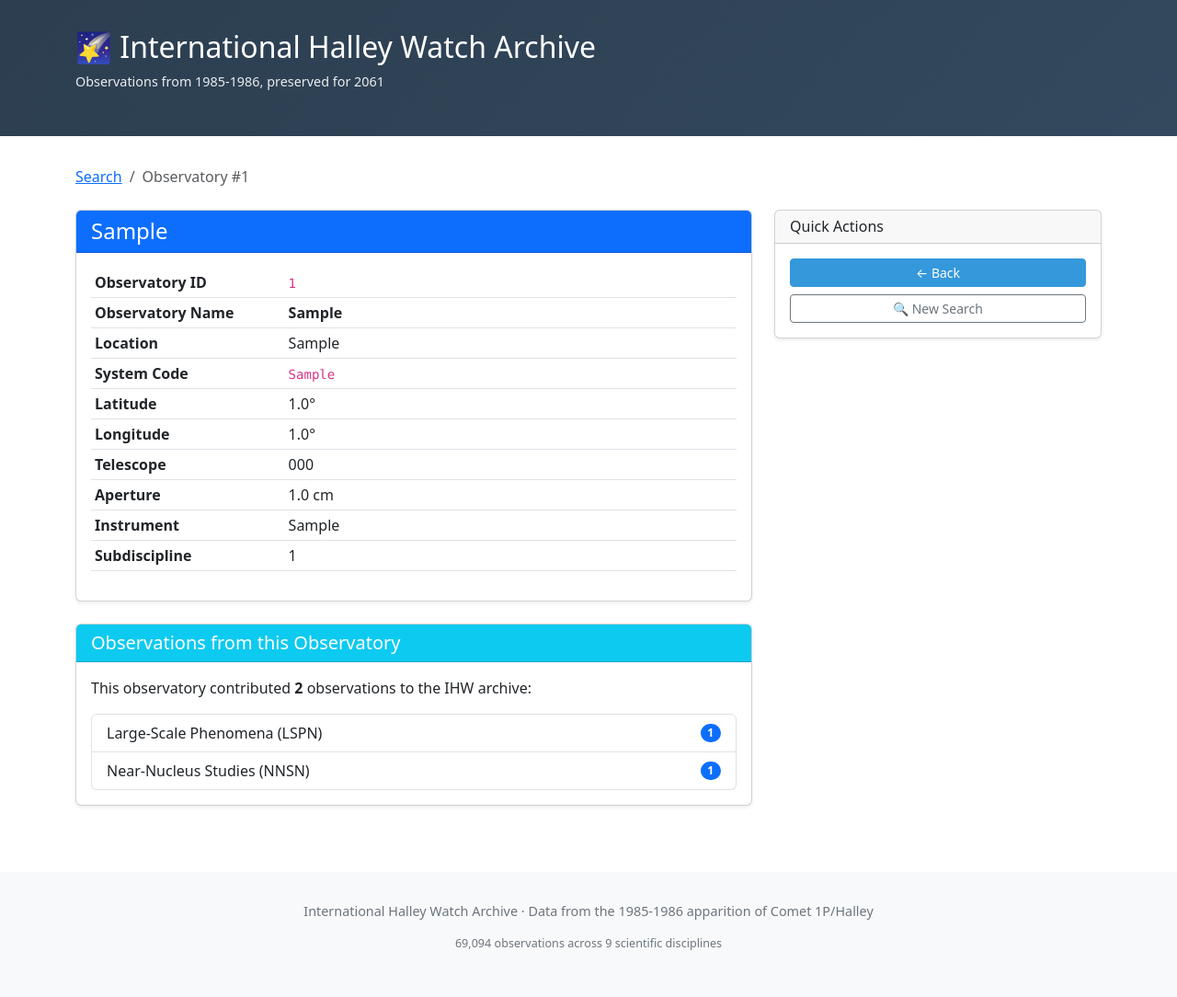
After one commit to awarnock3/IHWWebApp, a Django app: page /search/observatory/1/ in a window 1280 px wide. The commit adds this page. Shown: the whole page at 92% size. Run offline with Django 4.2, Linux system fonts and the light colour scheme; tables that the repository leaves empty hold one stand-in row (values such as "Sample post").

Commit message:
Add Observatory Detail page with linked metadata
Created a dedicated page showing observatory information from apx_ihw_obscodes:
- Observatory name, location, coordinates (lat/lon)
- Telescope and aperture details
- Instrument information
- System code and subdiscipline
- Observation counts by network (LSPN, NNSN)

Observatory name in metadata sections now links to detail page using
Django's format_html for safe URL generation.

Updated observation_detail.html template to render HTML links safely
with |safe filter.

Example: Observatory #813 shows 78 observations (75 LSPN, 3 NNSN)

Co-authored-by: Copilot <223556219+Copilot@users.noreply.github.com>

```diff
--- a/IHWApp/core/models.py
+++ b/IHWApp/core/models.py
@@ -6,6 +6,8 @@ All models have managed=False to preserve legacy database
 from django.db import models
 from django.urls import reverse
 from django.conf import settings
+from django.utils.html import format_html
+from django.utils.safestring import mark_safe
 import os
 
 
@@ -1791,9 +1793,10 @@ def format_metadata_value(field_name, value, metadata_obj):
     if field_name == 'observatory_id' and value:
         try:
             obs = ApxIhwObscodes.objects.get(id=value)
-            if obs.location:
-                return f"{obs.observatory} ({obs.location})"
-            return obs.observatory
+            obs_name = f"{obs.observatory} ({obs.location})" if obs.location else obs.observatory
+            # Create link to observatory detail page
+            url = reverse('search:observatory-detail', kwargs={'observatory_id': value})
+            return format_html('<a href="{}">{}</a>', url, obs_name)
         except ApxIhwObscodes.DoesNotExist:
             return f"Observatory #{value}"
 
--- a/IHWApp/search/urls.py
+++ b/IHWApp/search/urls.py
@@ -12,4 +12,5 @@ urlpatterns = [
     path('observation/<int:pk>/', views.ObservationDetailView.as_view(), name='observation-detail'),
     path('observation/<int:pk>/fits-header/', views.FitsHeaderView.as_view(), name='fits-header'),
     path('observation/<int:pk>/pds-label/', views.PdsLabelView.as_view(), name='pds-label'),
+    path('observatory/<int:observatory_id>/', views.ObservatoryDetailView.as_view(), name='observatory-detail'),
 ]
--- a/IHWApp/search/views.py
+++ b/IHWApp/search/views.py
@@ -563,3 +563,37 @@ class FileViewerView(TemplateView):
         context['is_binary'] = False
 
         return context
+
+
+class ObservatoryDetailView(DetailView):
+    """Display details for a specific observatory from apx_ihw_obscodes"""
+    model = None  # We'll import ApxIhwObscodes dynamically
+    template_name = 'search/observatory_detail.html'
+    context_object_name = 'observatory'
+
+    def get_object(self):
+        from core.models import ApxIhwObscodes
+        try:
+            return ApxIhwObscodes.objects.get(pk=self.kwargs['observatory_id'])
+        except ApxIhwObscodes.DoesNotExist:
+            raise Http404("Observatory not found")
+
+    def get_context_data(self, **kwargs):
+        context = super().get_context_data(**kwargs)
+
+        # Count observations from this observatory
+        observatory_id = self.kwargs['observatory_id']
+
+        # Count from various metadata tables that reference this observatory
+        from core.models import IdxMetaLspn, IdxMetaNnsn
+
+        lspn_count = IdxMetaLspn.objects.filter(observatory_id=observatory_id).count()
+        nnsn_count = IdxMetaNnsn.objects.filter(observatory_id=observatory_id).count()
+
+        context['observation_counts'] = {
+            'lspn': lspn_count,
+            'nnsn': nnsn_count,
+            'total': lspn_count + nnsn_count,
+        }
+
+        return context
--- a/IHWApp/templates/search/observation_detail.html
+++ b/IHWApp/templates/search/observation_detail.html
@@ -151,7 +151,7 @@
                                 {% for label, value in fields %}
                                 <tr>
                                     <th style="width: 45%;">{{ label }}</th>
-                                    <td>{{ value }}</td>
+                                    <td>{{ value|safe }}</td>
                                 </tr>
                                 {% endfor %}
                             </tbody>
--- /dev/null
+++ b/IHWApp/templates/search/observatory_detail.html
@@ -0,0 +1,124 @@
+{% extends "base.html" %}
+
+{% block title %}Observatory #{{ observatory.id }} - {{ observatory.observatory }} - International Halley Watch{% endblock %}
+
+{% block content %}
+<nav aria-label="breadcrumb" class="mb-4">
+    <ol class="breadcrumb">
+        <li class="breadcrumb-item"><a href="{% url 'search:search' %}">Search</a></li>
+        <li class="breadcrumb-item active">Observatory #{{ observatory.id }}</li>
+    </ol>
+</nav>
+
+<div class="row">
+    <div class="col-lg-8">
+        <div class="card shadow-sm mb-4">
+            <div class="card-header bg-primary text-white">
+                <h2 class="h4 mb-0">{{ observatory.observatory }}</h2>
+            </div>
+            <div class="card-body">
+                <table class="table table-sm">
+                    <tbody>
+                        <tr>
+                            <th style="width: 30%;">Observatory ID</th>
+                            <td><code>{{ observatory.id }}</code></td>
+                        </tr>
+                        <tr>
+                            <th>Observatory Name</th>
+                            <td><strong>{{ observatory.observatory }}</strong></td>
+                        </tr>
+                        {% if observatory.location %}
+                        <tr>
+                            <th>Location</th>
+                            <td>{{ observatory.location }}</td>
+                        </tr>
+                        {% endif %}
+                        <tr>
+                            <th>System Code</th>
+                            <td><code>{{ observatory.system }}</code></td>
+                        </tr>
+                        {% if observatory.lat %}
+                        <tr>
+                            <th>Latitude</th>
+                            <td>{{ observatory.lat }}°</td>
+                        </tr>
+                        {% endif %}
+                        {% if observatory.lon %}
+                        <tr>
+                            <th>Longitude</th>
+                            <td>{{ observatory.lon }}°</td>
+                        </tr>
+                        {% endif %}
+                        {% if observatory.telescope %}
+                        <tr>
+                            <th>Telescope</th>
+                            <td>{{ observatory.telescope }}</td>
+                        </tr>
+                        {% endif %}
+                        {% if observatory.aperture %}
+                        <tr>
+                            <th>Aperture</th>
+                            <td>{{ observatory.aperture }} cm</td>
+                        </tr>
+                        {% endif %}
+                        {% if observatory.instrument %}
+                        <tr>
+                            <th>Instrument</th>
+                            <td>{{ observatory.instrument }}</td>
+                        </tr>
+                        {% endif %}
+                        {% if observatory.subdiscipline %}
+                        <tr>
+                            <th>Subdiscipline</th>
+                            <td>{{ observatory.subdiscipline }}</td>
+                        </tr>
+                        {% endif %}
+                    </tbody>
+                </table>
+            </div>
+        </div>
+
+        {% if observation_counts.total > 0 %}
+        <div class="card shadow-sm mb-4">
+            <div class="card-header bg-info text-white">
+                <h3 class="h5 mb-0">Observations from this Observatory</h3>
+            </div>
+            <div class="card-body">
+                <p>This observatory contributed <strong>{{ observation_counts.total }}</strong> observations to the IHW archive:</p>
+                <ul class="list-group">
+                    {% if observation_counts.lspn > 0 %}
+                    <li class="list-group-item d-flex justify-content-between align-items-center">
+                        Large-Scale Phenomena (LSPN)
+                        <span class="badge bg-primary rounded-pill">{{ observation_counts.lspn }}</span>
+                    </li>
+                    {% endif %}
+                    {% if observation_counts.nnsn > 0 %}
+                    <li class="list-group-item d-flex justify-content-between align-items-center">
+                        Near-Nucleus Studies (NNSN)
+                        <span class="badge bg-primary rounded-pill">{{ observation_counts.nnsn }}</span>
+                    </li>
+                    {% endif %}
+                </ul>
+            </div>
+        </div>
+        {% endif %}
+    </div>
+
+    <div class="col-lg-4">
+        <div class="card shadow-sm">
+            <div class="card-header">
+                <h3 class="h6 mb-0">Quick Actions</h3>
+            </div>
+            <div class="card-body">
+                <a href="javascript:history.back()" class="btn btn-primary btn-sm w-100 mb-2">
+                    ← Back
+                </a>
+                <a href="{% url 'search:search' %}" class="btn btn-outline-secondary btn-sm w-100">
+                    🔍 New Search
+                </a>
+            </div>
+        </div>
+    </div>
+</div>
+
+{% endblock %}
```
